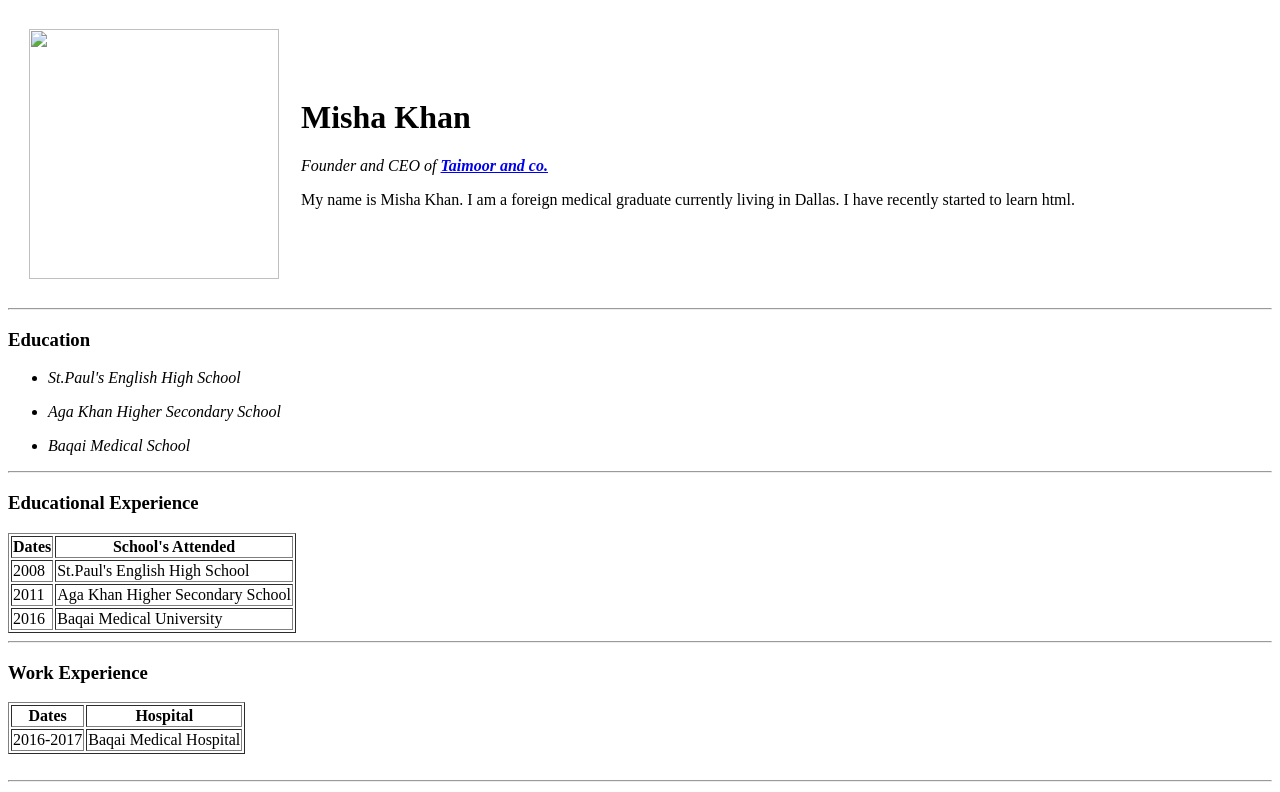
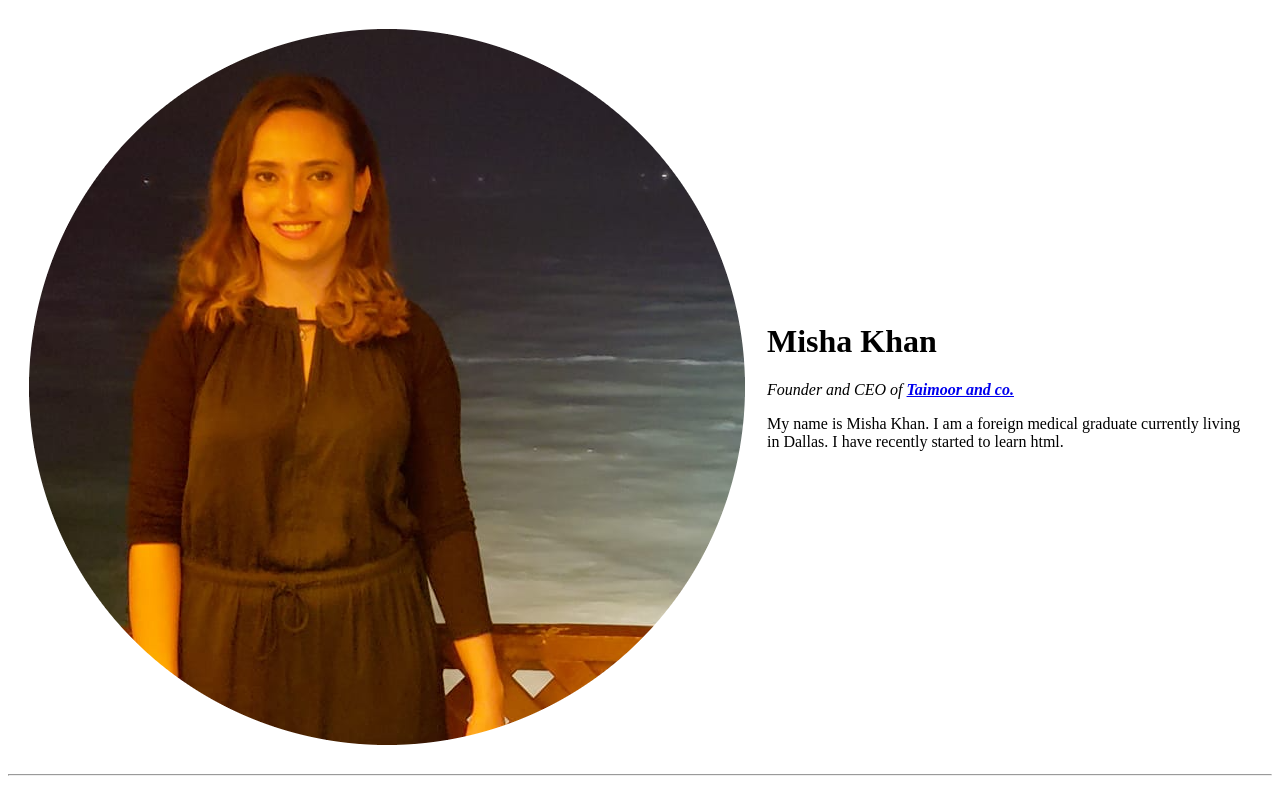
Before and after one commit to MishaKhanT/cv, a plain HTML site: page index.html in a window 1280 px wide. Shown: the top 792 px of the page. Drawn offline with Linux system fonts and the light colour scheme.

Commit message:
Update index.html

```diff
--- a/index.html
+++ b/index.html
@@ -8,7 +8,7 @@
 <body>
   <table cellspacing="20">
     <tr>
-      <td><img src="misha.png" width="250" height="250" /></td>
+      <td><img src="Images/misha.png" alt="misha profile picture"/></td>
       <td>
         <h1>Misha Khan</h1>
         <p><em>Founder and CEO of <strong><a href="https://www.appbrewery.co">Taimoor and co.</a></strong></em></p>
```
